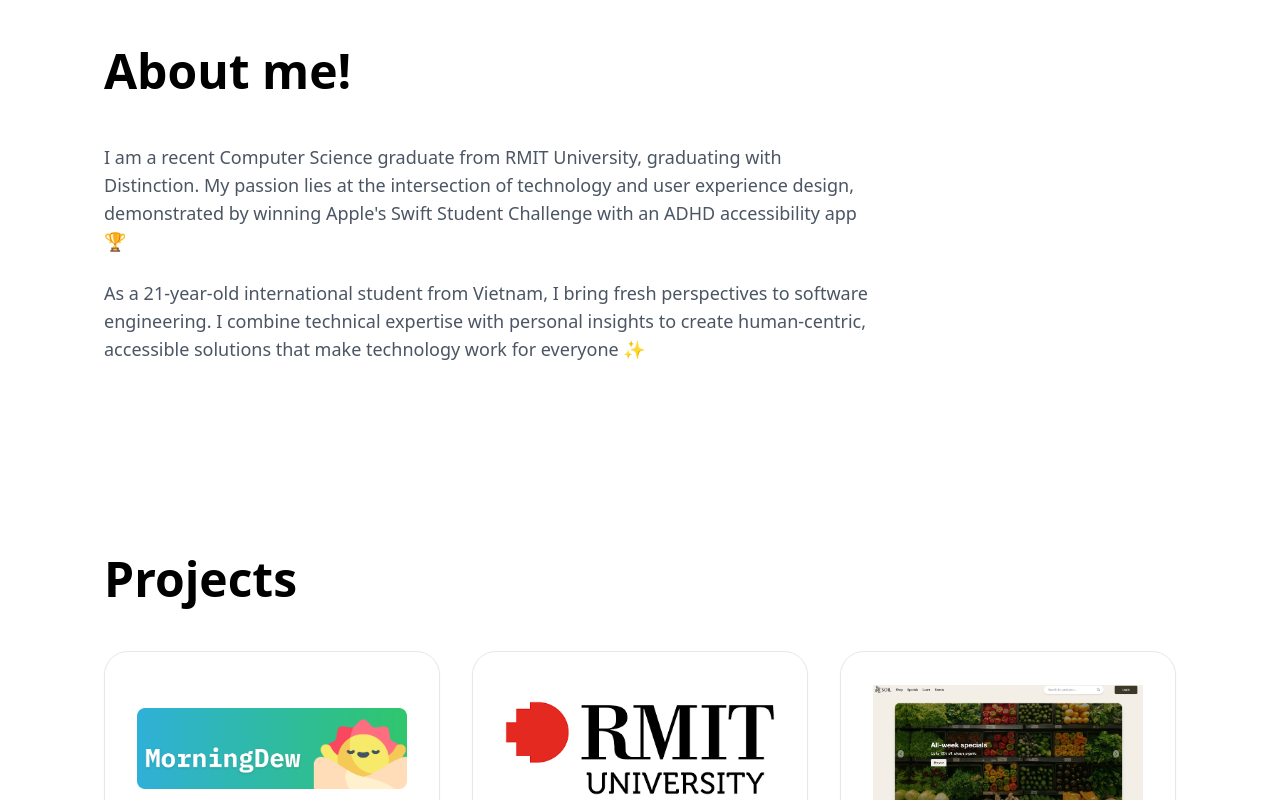
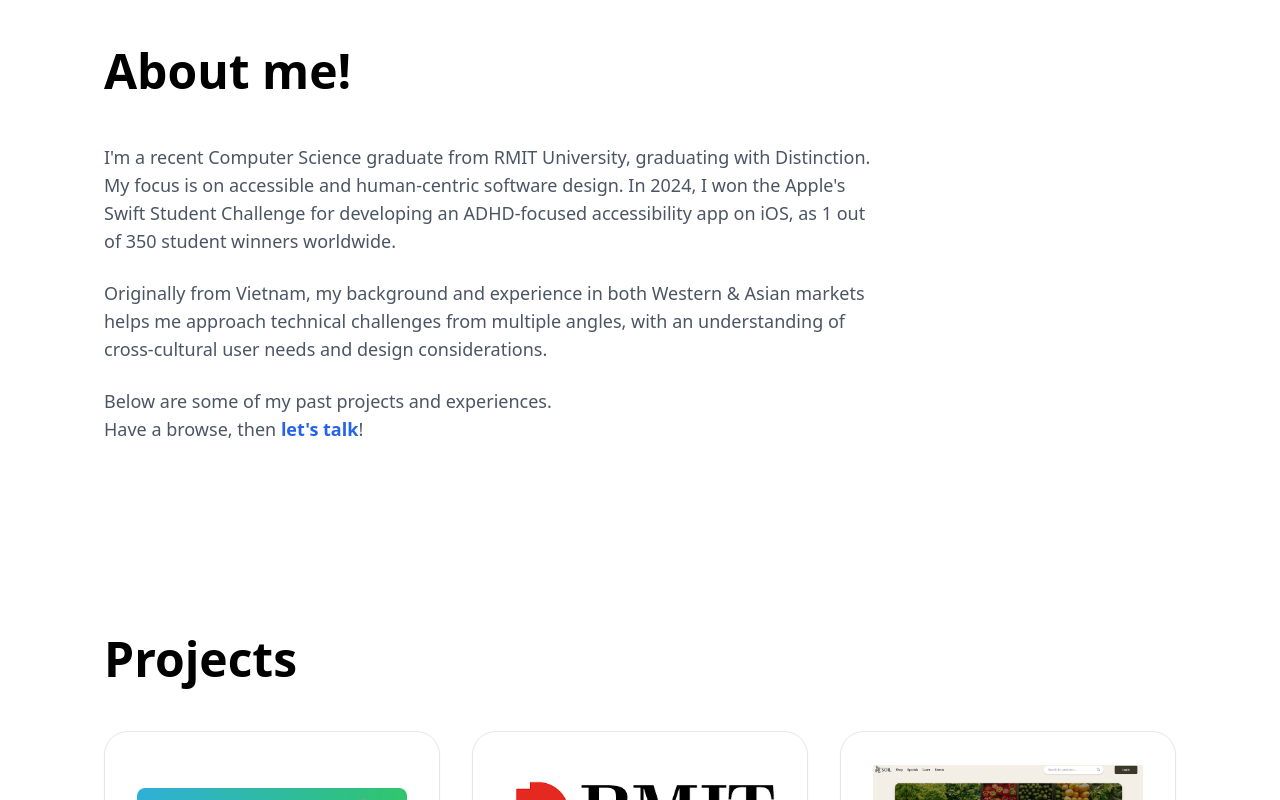
Before and after one commit to greenerycomplexity/mason-portfolio, a Next.js app: page / in a window 1280 px wide. Shown: the part 849-1649 px from the top of the page. Built offline with nearby package versions, Linux system fonts and the light colour scheme.

Commit message:
Refined profile introduction

```diff
--- a/components/StorySection.tsx
+++ b/components/StorySection.tsx
@@ -1,4 +1,6 @@
 import React from "react";
+
+const LINKEDIN_URL = "https://www.linkedin.com/in/caohaison/";
 
 const StorySection: React.FC = () => {
   return (
@@ -9,17 +11,31 @@
         </h2>
         <div className="text-base sm:text-lg text-gray-600 max-w-[95%] sm:max-w-2xl md:max-w-3xl">
           <p className="mb-4 sm:mb-6">
-            I am a recent Computer Science graduate from RMIT University,
-            graduating with Distinction. My passion lies at the intersection of
-            technology and user experience design, demonstrated by winning
-            Apple&apos;s Swift Student Challenge with an ADHD accessibility app
-            🏆
+            I'm a recent Computer Science graduate from RMIT University,
+            graduating with Distinction. My focus is on accessible and
+            human-centric software design. In 2024, I won the Apple's Swift
+            Student Challenge for developing an ADHD-focused accessibility app
+            on iOS, as 1 out of 350 student winners worldwide.
           </p>
+          <p className="mb-4 sm:mb-6">
+            Originally from Vietnam, my background and experience in both
+            Western & Asian markets helps me approach technical challenges from
+            multiple angles, with an understanding of cross-cultural user needs
+            and design considerations.
+          </p>
+          <p>Below are some of my past projects and experiences.</p>
+
           <p>
-            As a 21-year-old international student from Vietnam, I bring fresh
-            perspectives to software engineering. I combine technical expertise
-            with personal insights to create human-centric, accessible solutions
-            that make technology work for everyone ✨
+            Have a browse, then{" "}
+            <a
+              href={LINKEDIN_URL}
+              target="_blank"
+              rel="noopener noreferrer"
+              className="text-blue-600 hover:text-blue-700 font-semibold"
+            >
+              let's talk
+            </a>
+            !
           </p>
         </div>
       </div>
--- a/data/content.ts
+++ b/data/content.ts
@@ -132,10 +132,11 @@
       "Submitted an iOS app built in SwiftUI, see Projects section for more details.",
   },
   {
-    title: "IELTS 9.0",
+    title: "IELTS 9.0/9.0",
     issuer: "IELTS Official",
     date: "Dec 2024 - Dec 2026",
-    description: "Internationally recognised English proficiency test.",
+    description:
+      "International English Language Testing System. Highest score possible. Native-level English fluency and speaking ability.",
   },
   {
     title: "Boeing Hackathon",
```
